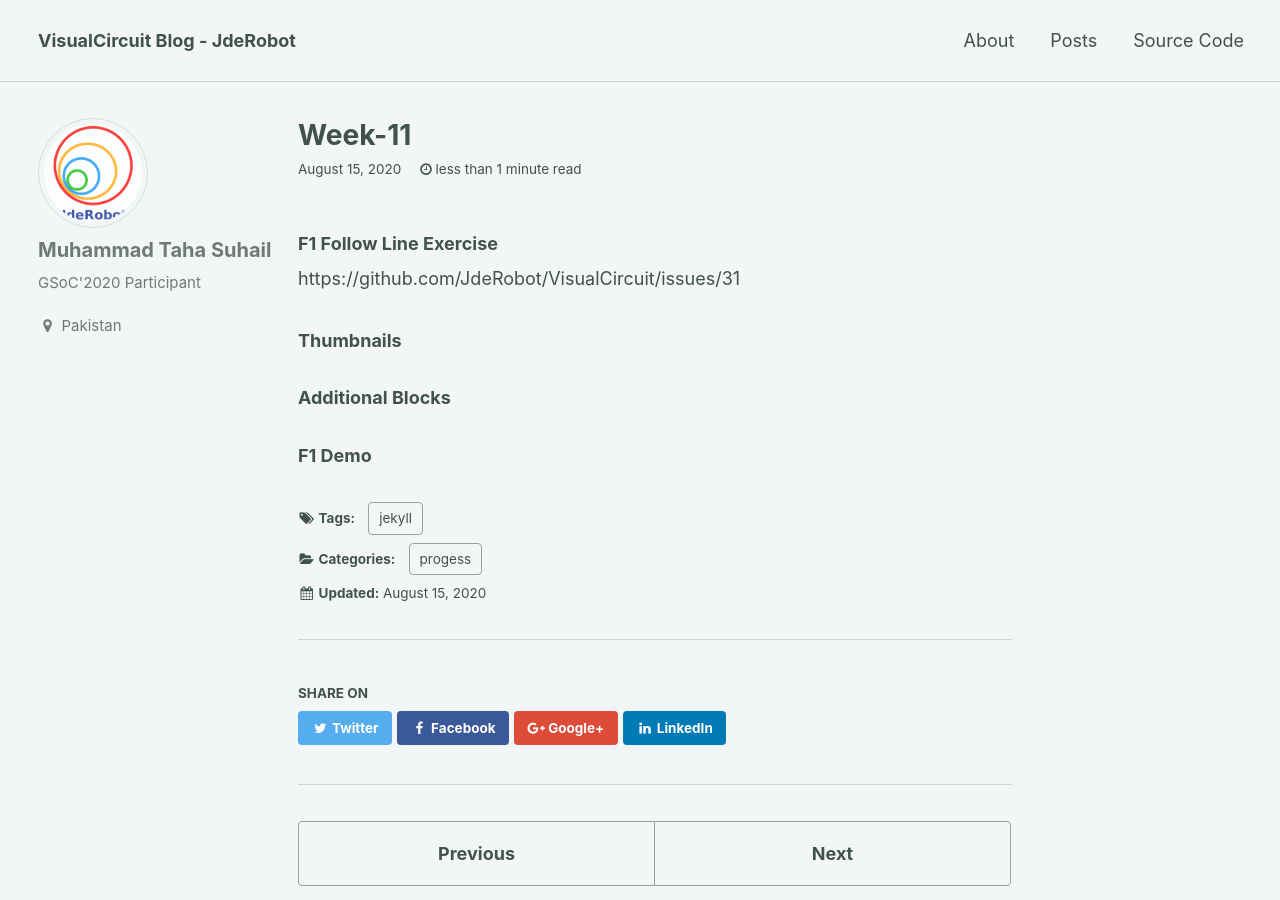
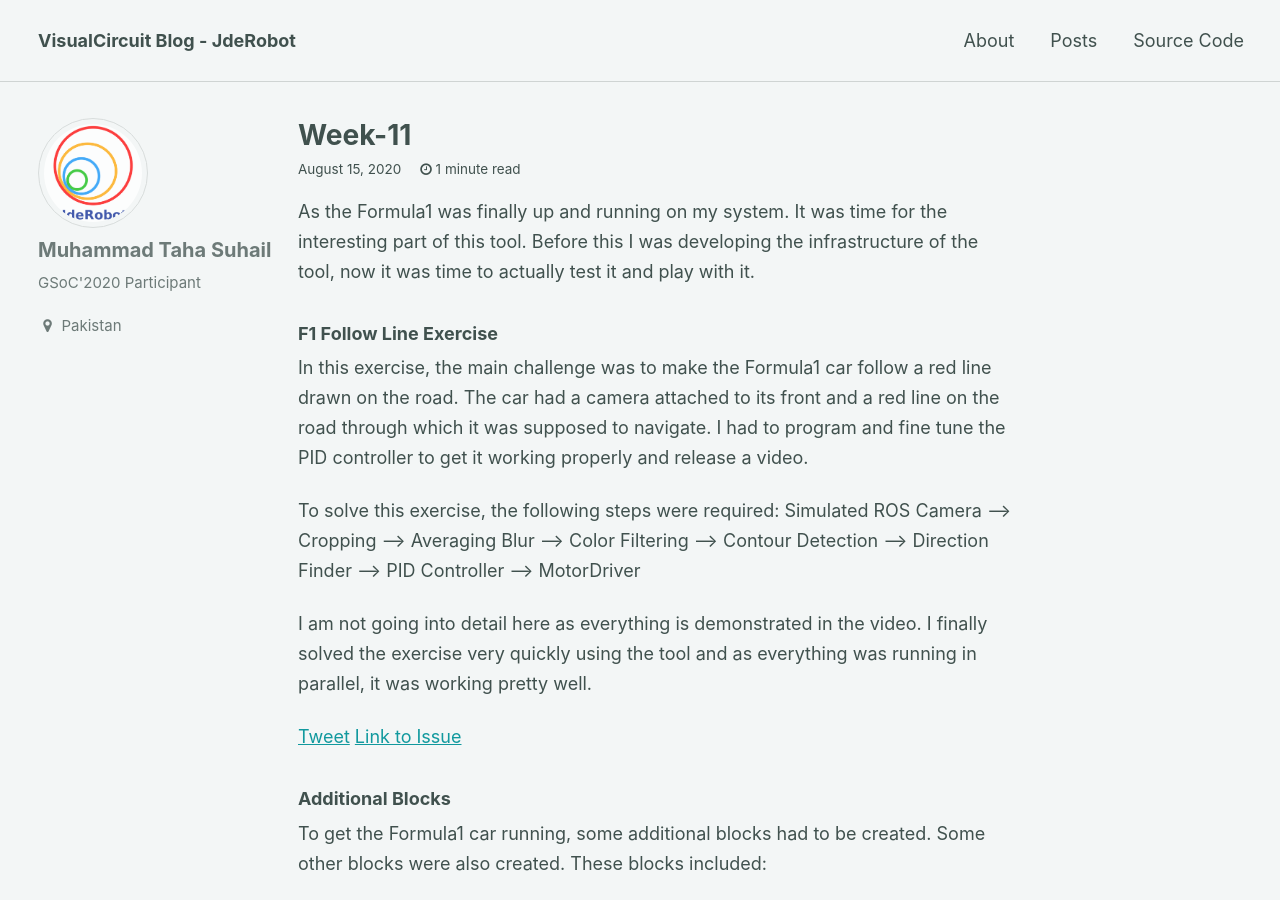
Before and after one commit to TheRoboticsClub/colab-gsoc2020-Muhammad_Taha, a Jekyll site: the page built from docs/_posts/2020-08-15-Week-11-GSoC.md, in a window 1280 px wide and 900 px high. Built offline with Jekyll 4.4.1, drawn with Linux system fonts in a browser that asks for light colours; some of the changed text lies outside the part shown.

Commit message:
Update 2020-08-15-Week-11-GSoC.md

```diff
--- a/docs/_posts/2020-08-15-Week-11-GSoC.md
+++ b/docs/_posts/2020-08-15-Week-11-GSoC.md
@@ -5,12 +5,38 @@ categories: progess
 tags: jekyll
 ---
 
+As the Formula1 was finally up and running on my system. It was time for the interesting part of this tool. Before this I was developing the infrastructure of the tool, now it was time to actually test it and play with it.
 
 ### F1 Follow Line Exercise
-https://github.com/JdeRobot/VisualCircuit/issues/31
+
+In this exercise, the main challenge was to make the Formula1 car follow a red line drawn on the road. The car had a camera attached to its front and a red line on the road through which it was supposed to navigate. I had to program and fine tune the PID controller to get it working properly and release a video.
+
+To solve this exercise, the following steps were required:
+Simulated ROS Camera --> Cropping --> Averaging Blur --> Color Filtering --> Contour Detection --> Direction Finder --> PID Controller --> MotorDriver
+
+I am not going into detail here as everything is demonstrated in the video. I finally solved the exercise very quickly using the tool and as everything was running in parallel, it was working pretty well.
+
+[Tweet](https://twitter.com/JdeRobot/status/1298632443969392640)
+[Link to Issue](https://github.com/JdeRobot/VisualCircuit/issues/31)
+
+
+### Additional Blocks
+
+To get the Formula1 car running, some additional blocks had to be created. Some other blocks were also created. These blocks included:
+
+- PID Controller
+- Blur
+- Contour Detector
+- Cropper
+- Image Reader
+- Threshold
+- Laser Sensor
 
 ### Thumbnails
 
-### Additional Blocks
+As new blocks were created, I also had to assign them thumbnails as well as write short descriptions about them.
 
 ### F1 Demo
+
+The video for the F1 Follow Line Exercise can be found below:
+[Link to Video](https://www.youtube.com/watch?v=w8S_1Qn6ETI)
```
